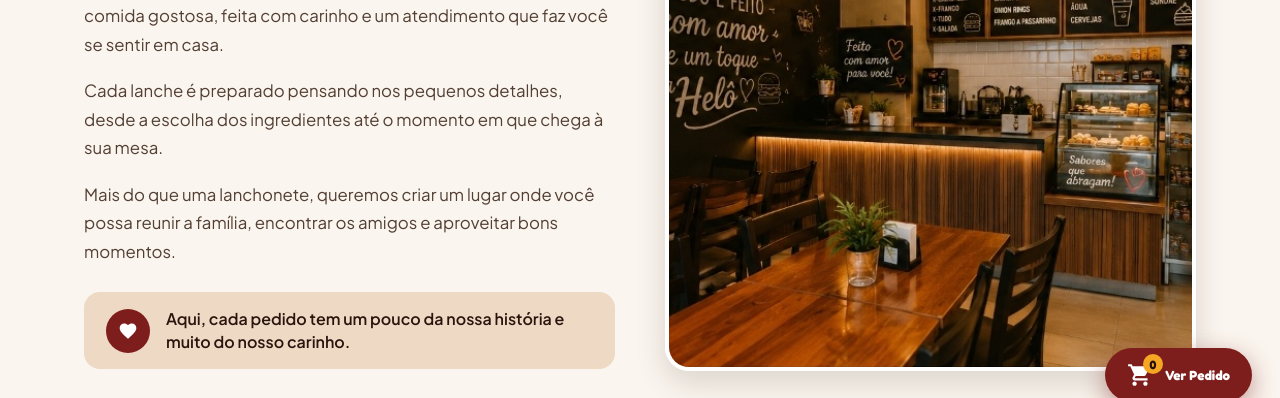
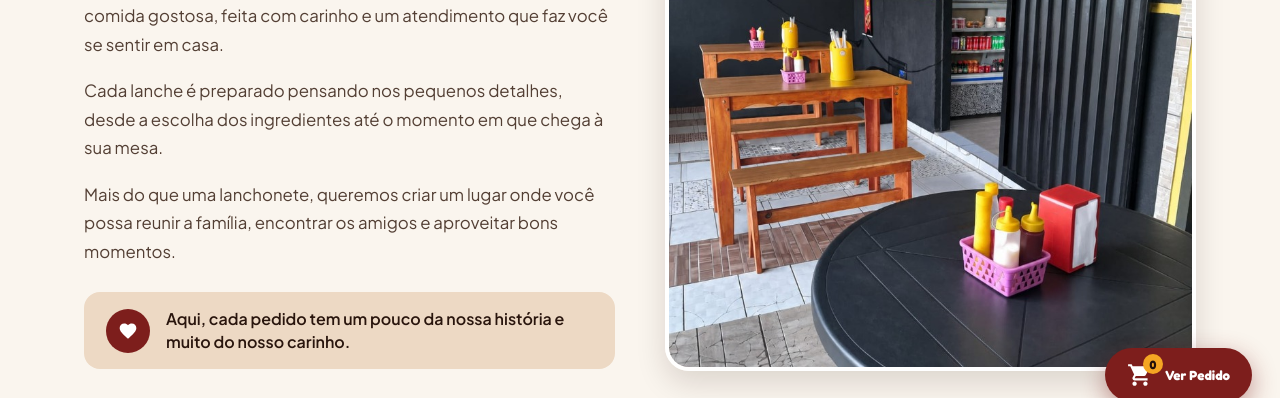
Before and after one commit to acvinicius01-lab/Lanchonete-da-Hel-, a website: page sobre.html in a window 1280 px wide. Shown: the part 370-768 px from the top of the page. Drawn offline with Linux system fonts and the light colour scheme.

Commit message:
feat: foto real do espaco adicionada na pagina Sobre Nos

```diff
--- a/sobre.html
+++ b/sobre.html
@@ -92,10 +92,10 @@
           </div>
         </div>
 
-        <!-- Coluna Direita: Foto do Balcão e Lousa -->
+        <!-- Coluna Direita: Foto Real do Espaço da Helô -->
         <div class="about-media">
           <div class="about-photo-wrapper">
-            <img src="assets/images/counter-chalkboard.jpg" alt="Balcão acolhedor da Lanchonete da Helô com lousa decorada e iluminação aconchegante" width="584" height="465">
+            <img src="assets/images/sobre-espaco-helo.jpg" alt="Ambiente acolhedor e mesas da Lanchonete da Helô" width="584" height="465" loading="lazy">
           </div>
         </div>
       </div>
```
Also changed, not shown: assets/images/sobre-espaco-helo.jpg (added).
